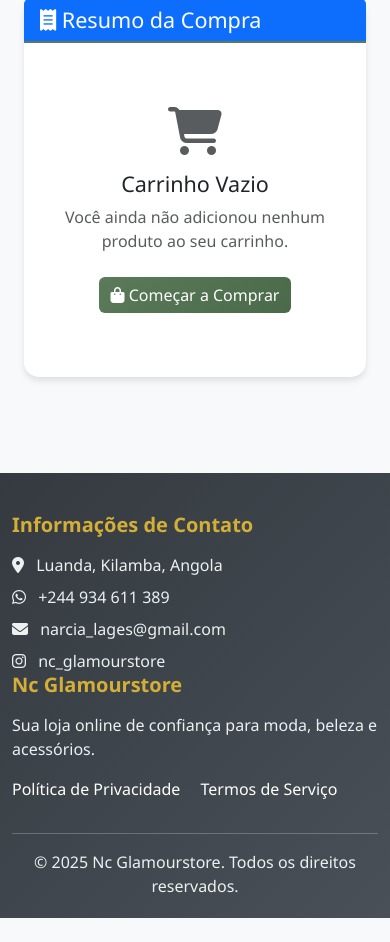
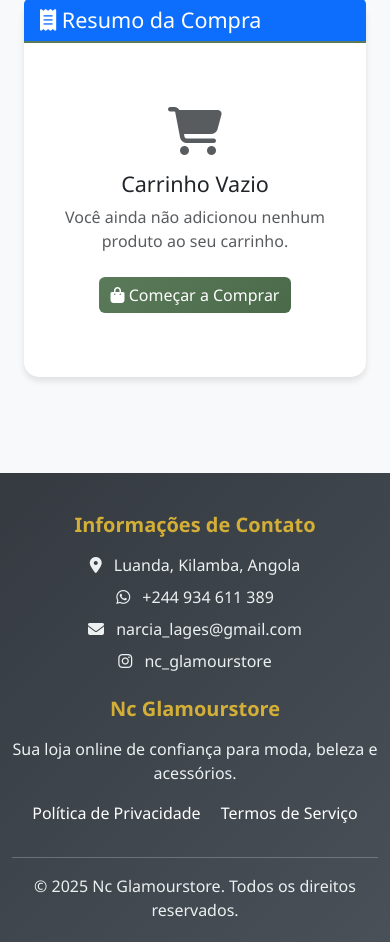
Before and after one commit to nicolemos56/GlamourStore, a Flask app: page /checkout in a window 390 px wide. Shown: the part 229-1171 px from the top of the page. Before the commit the page ends 1147 px from the top, so only its background shows below. Run offline with Flask 3, Linux system fonts and the light colour scheme.

Commit message:
Improve footer responsiveness and content alignment on mobile devices
Update templates/base.html to center footer content on mobile viewports using Bootstrap classes and adjust text decoration for links.

Replit-Commit-Author: Agent
Replit-Commit-Session-Id: 5b6ec560-5262-45cf-97e5-7c52c5c4814a
Replit-Commit-Checkpoint-Type: full_checkpoint
Replit-Commit-Screenshot-Url: https://storage.googleapis.com/screenshot-production-us-central1/d0318305-d6fe-495c-8603-fd71a15b74ca/5b6ec560-5262-45cf-97e5-7c52c5c4814a/f3CUyh8

```diff
--- a/templates/base.html
+++ b/templates/base.html
@@ -87,40 +87,39 @@
         <footer class="footer mt-5">
             <div class="container">
                 <div class="row">
-                    <div class="col-md-6">
+                    <div class="col-md-6 text-center text-md-start mb-4 mb-md-0">
                         <h5 class="fw-bold mb-3">Informações de Contato</h5>
                         <p class="mb-2">
                             <i class="fas fa-map-marker-alt me-2"></i>
                             Luanda, Kilamba, Angola
                         </p>
                         <p class="mb-2">
-                            <a href="https://wa.me/244934611389" target="_blank"><i class="fa-brands fa-whatsapp me-2"></i> +244 934 611 389</a>
-
+                            <a href="https://wa.me/244934611389" target="_blank" class="text-decoration-none">
+                                <i class="fa-brands fa-whatsapp me-2"></i> +244 934 611 389
+                            </a>
+                        </p>
                         <p class="mb-2">
-                            <a href="https://narcia_lages@gmail.com" target="_blank"><i class="fas fa-envelope me-2"></i>
+                            <a href="mailto:narcia_lages@gmail.com" target="_blank" class="text-decoration-none">
+                                <i class="fas fa-envelope me-2"></i>
                                 narcia_lages@gmail.com
                             </a>
-
-
                         </p>
                         <p class="mb-0">
-                            <a href="https://instagram.com/nc_glamourstore" target="_blank">
-                              <i class="fab fa-instagram me-2"></i>
+                            <a href="https://instagram.com/nc_glamourstore" target="_blank" class="text-decoration-none">
+                                <i class="fab fa-instagram me-2"></i>
                                 nc_glamourstore
                             </a>
                         </p>
                     </div>
-                    <div class="col-md-6 text-md-end">
+                    <div class="col-md-6 text-center text-md-end">
                         <h5 class="fw-bold mb-3">Nc Glamourstore</h5>
                         <p class="mb-3">
                             Sua loja online de confiança para moda, beleza e
                             acessórios.
                         </p>
                         <div class="mb-3">
-                            <a href="#" class="text-white me-3"
-                                >Política de Privacidade</a
-                            >
-                            <a href="#" class="text-white">Termos de Serviço</a>
+                            <a href="#" class="text-white text-decoration-none me-3">Política de Privacidade</a>
+                            <a href="#" class="text-white text-decoration-none">Termos de Serviço</a>
                         </div>
                     </div>
                 </div>
```
Also changed, not shown: 2 other files.
